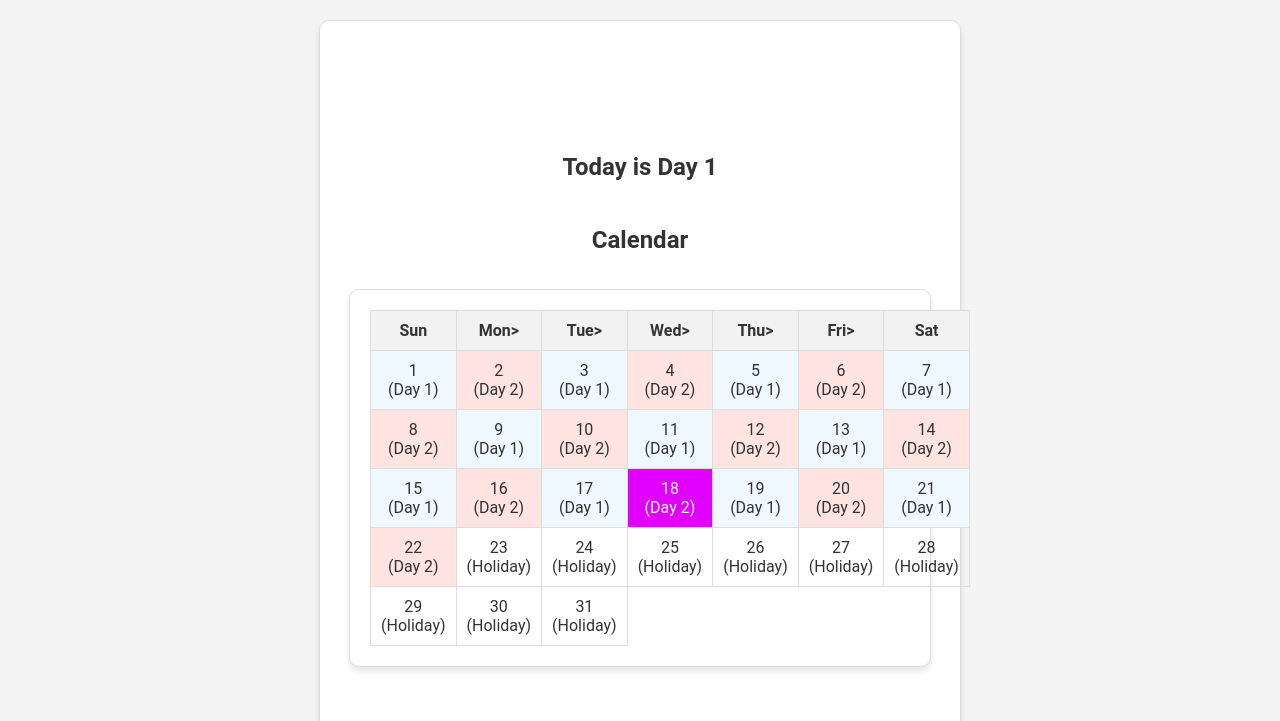
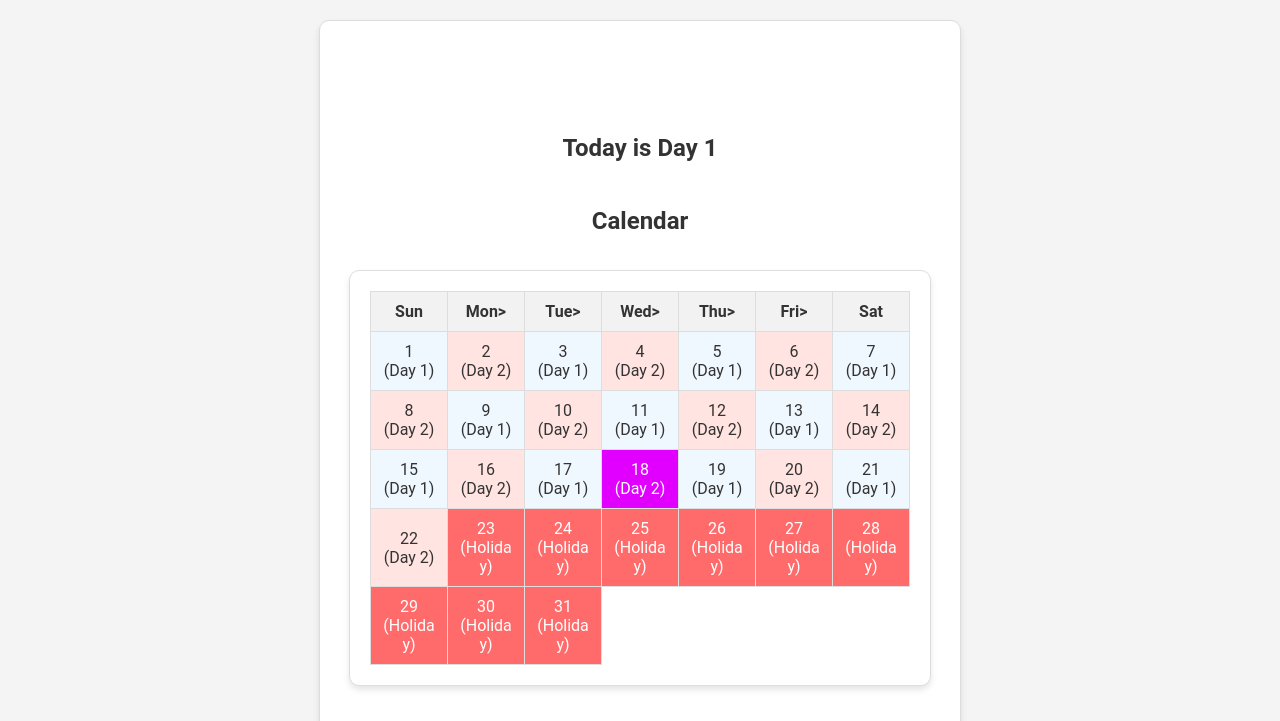
Before and after one commit to HassanSattar3/Better-Tdsb-Connect-App, a plain HTML site: page index.html in a window 1280 px wide. Shown: the top 721 px of the page. Drawn offline with Linux system fonts and the light colour scheme.

Commit message:
Fixed Calender going off the screen and also added a colour indicator for holidays

```diff
--- a/app.js
+++ b/app.js
@@ -172,8 +172,10 @@ function generateCalendar() {
       });
     } else {
       day.addEventListener("click", () => {
-        alert(`${formatMonthDay(new Date(date))} is a Holiday!`);
-        document.getElementById("day-indicator").textContent = `${formatMonthDay(new Date(date))} is a Holiday!`;
+        const clickedDate = new Date(date);
+        clickedDate.setDate(clickedDate.getDate() + 1); // Add one day
+        alert(`${formatMonthDay(clickedDate)} is a Holiday!`);
+        document.getElementById("day-indicator").textContent = `${formatMonthDay(clickedDate)} is a Holiday!`;
       });
     }
   });
--- a/styles.css
+++ b/styles.css
@@ -332,3 +332,31 @@ body.dark-mode #period-settings input:hover {
   font-weight: bold;
   margin-bottom: 20px;
 }
+
+.calendar-container {
+  overflow-x: auto;
+  max-width: 100%;
+}
+
+.calendar-container table {
+  width: 100%;
+  table-layout: fixed;
+  min-width: 100%;
+}
+
+.calendar-container td {
+  width: 14.28%; /* 100% / 7 days */
+  min-width: 40px;
+  word-wrap: break-word;
+}
+
+.calendar-container td.holiday {
+  background-color: #ff6b6b;  /* A soft red color */
+  color: white;
+}
+
+/* For dark mode */
+body.dark-mode .calendar-container td.holiday {
+  background-color: #8b0000;  /* A darker red for dark mode */
+  color: white;
+}
```
Also changed, not shown: Timetable.png (added).
